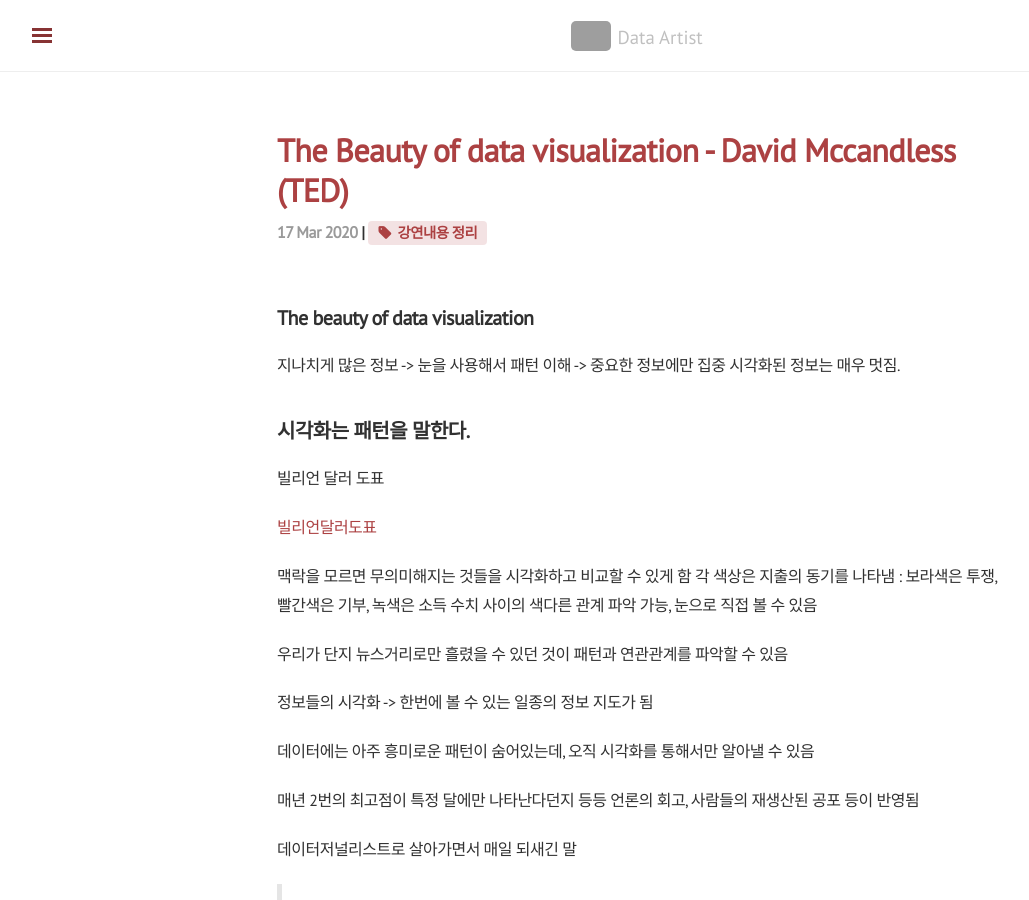
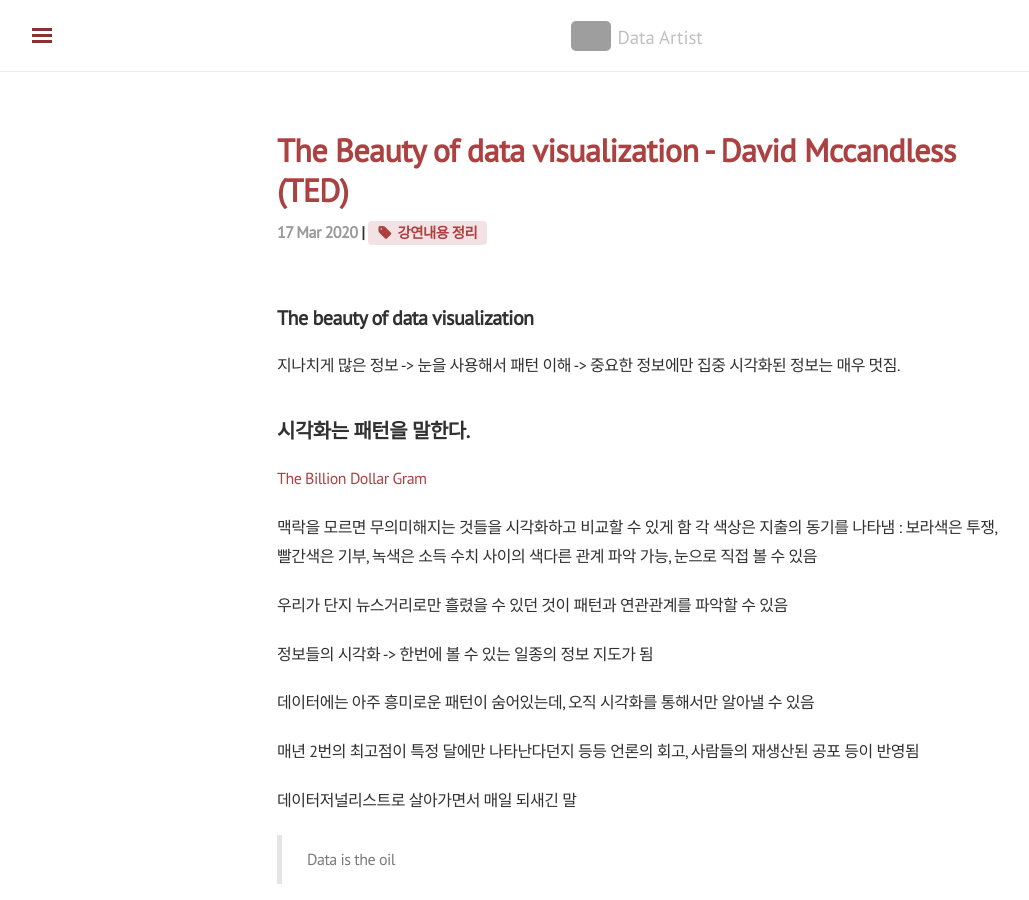
Before and after one commit to shanny924/shanny924.github.io, a Jekyll site: the page built from _posts/2020-03-17-lecture#1.md, in a window 1280 px wide and 900 px high. Shown: the whole window, without its empty margins (3-1032 px from the left). Built offline with Jekyll 4.4.1, drawn with Linux system fonts in a browser that asks for light colours; nearby versions of some CDN libraries; comment, search, counter and statistics services are not loaded; grey boxes are pictures that could not be loaded.

Commit message:
Update 2020-03-17-lecture#1.md

```diff
--- a/_posts/2020-03-17-lecture#1.md
+++ b/_posts/2020-03-17-lecture#1.md
@@ -13,9 +13,8 @@ tag: [강연내용 정리]
 
 ## 시각화는 패턴을 말한다.
 
-빌리언 달러 도표
 
-[빌리언달러도표](https://infobeautiful4.s3.amazonaws.com/2009/08/2552_IIB_Billion-Dollar-Gram-2008.png)
+[The Billion Dollar Gram](https://infobeautiful4.s3.amazonaws.com/2009/08/2552_IIB_Billion-Dollar-Gram-2008.png)
 
 맥락을 모르면 무의미해지는 것들을 시각화하고 비교할 수 있게 함
 각 색상은 지출의 동기를 나타냄  : 보라색은 투쟁, 빨간색은 기부, 녹색은 소득
```
